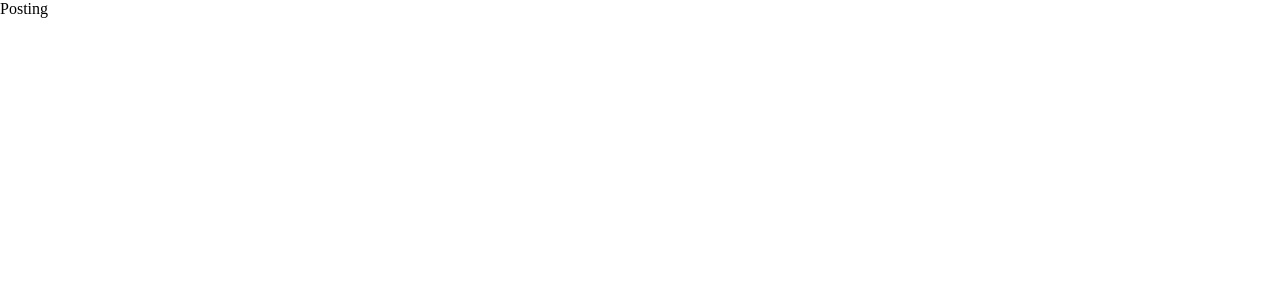
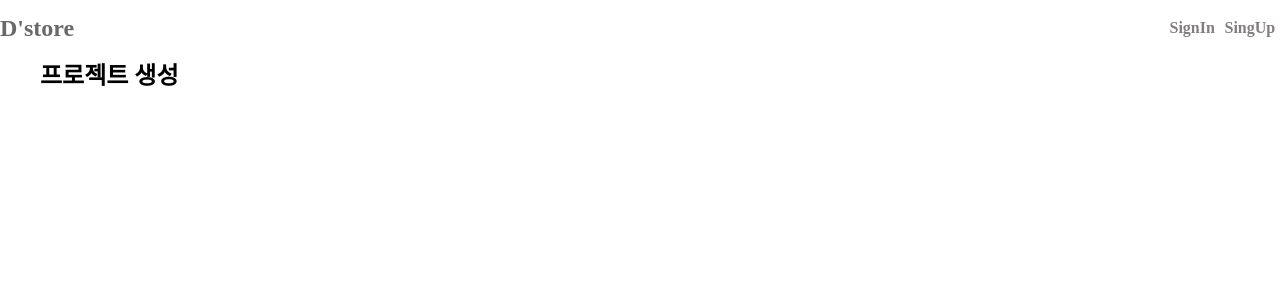
Before and after one commit to D-Store/D-store-practice, a React (Create React App) app: page /posting in a window 1280 px wide. Shown: the top 300 px of the page. Built offline with nearby package versions, Linux system fonts and the light colour scheme.

Commit message:
[FIX] set up

```diff
--- a/src/Pages/Posting/PostingPage.jsx
+++ b/src/Pages/Posting/PostingPage.jsx
@@ -1,5 +1,5 @@
 import React from "react";
-import Header from "../../components/common/Header";
+import Header from "../../containers/Header/HeaderContainer";
 import PostingContainer from "../../containers/Posting/PostingContainer";
 
 const PostingPage = () => {
--- a/src/Screen/App.js
+++ b/src/Screen/App.js
@@ -3,10 +3,10 @@ import { BrowserRouter as Router, Route, Switch } from "react-router-dom";
 import AdminUserInfoPage from "../Pages/Admin/UserInfo/AdminUserInfoPage";
 import AdminMainPage from "../Pages/Admin/Main/AdminMainPage";
 import MainPage from "../Pages/Main/MainPage";
-import Profile from "../components/Profile";
 import SignInPage from "../Pages/SignIn/SignInPage";
 import SignUpPage from "../Pages/SignUp/SignUpPage";
-import Posting from "../components/Posting";
+import PostingPage from "../Pages/Posting/PostingPage";
+import ProfilePage from "../Pages/Profile/ProfilePage";
 
 function App() {
   return (
@@ -15,8 +15,8 @@ function App() {
         <Route exact path="/" component={MainPage} />
         <Route path="/signUp" component={SignUpPage} />
         <Route path="/signIn" component={SignInPage} />
-        <Route path="/posting" component={Posting} />
-        <Route path="/profile" component={Profile} />
+        <Route path="/posting" component={PostingPage} />
+        <Route path="/profile" component={ProfilePage} />
         <Route path="/admin/" exact component={AdminMainPage} />
         <Route path="/admin/userInfo" component={AdminUserInfoPage} />
       </Switch>
--- /dev/null
+++ b/src/components/Posting/Posting.css
@@ -0,0 +1,12 @@
+.posting {
+  padding-top: 7vh;
+  min-height: 100vh;
+}
+
+.posting-title {
+  font-size: 1.5rem;
+  font-weight: bold;
+}
+
+.posting-form {
+}
--- a/src/components/Posting/Posting.jsx
+++ b/src/components/Posting/Posting.jsx
@@ -1,7 +1,15 @@
 import React from "react";
+import "./Posting.css";
 
 const Posting = () => {
-  return <div>Posting</div>;
+  return (
+    <div className="posting">
+      <div className="content">
+        <div className="posting-title">프로젝트 생성</div>
+        <div className="posting-form"></div>
+      </div>
+    </div>
+  );
 };
 
 export default Posting;
--- a/src/components/common/Header/Header.css
+++ b/src/components/common/Header/Header.css
@@ -5,9 +5,10 @@
   align-items: center;
   justify-content: space-between;
   background-blend-mode: multiply;
-  background-color: #ffffff00;
-  position: fixed;
+  background-color: #00000000;
+  position: absolute;
   z-index: 10;
+  top: 0;
 }
 
 .header-main {
@@ -51,5 +52,5 @@
 
 .header-nav-log > a:hover,
 .header-nav-function > a:hover {
-  color: white;
+  color: #c83cf9;
 }
```
